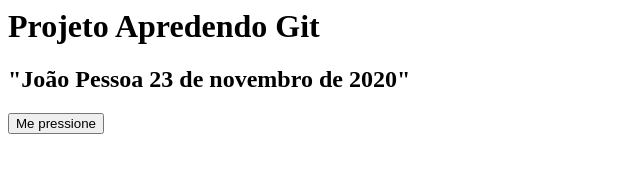
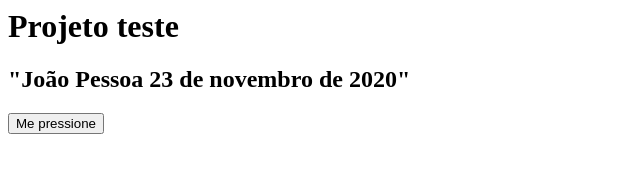
Before and after one commit to natanael163/curso-git, a plain HTML site: page index.html in a window 1280 px wide. Shown: the whole page, without its empty margins (0-640 px from the left). Drawn offline with Linux system fonts and the light colour scheme.

Commit message:
Update index.html

```diff
--- a/index.html
+++ b/index.html
@@ -5,7 +5,7 @@
 	</head>
 
 	<body>
-	<h1>Projeto Apredendo Git</h1>
+	<h1>Projeto teste</h1>
 	<h2> "João Pessoa 23 de novembro de 2020"</h2>
 
 	<div id="app">
```
